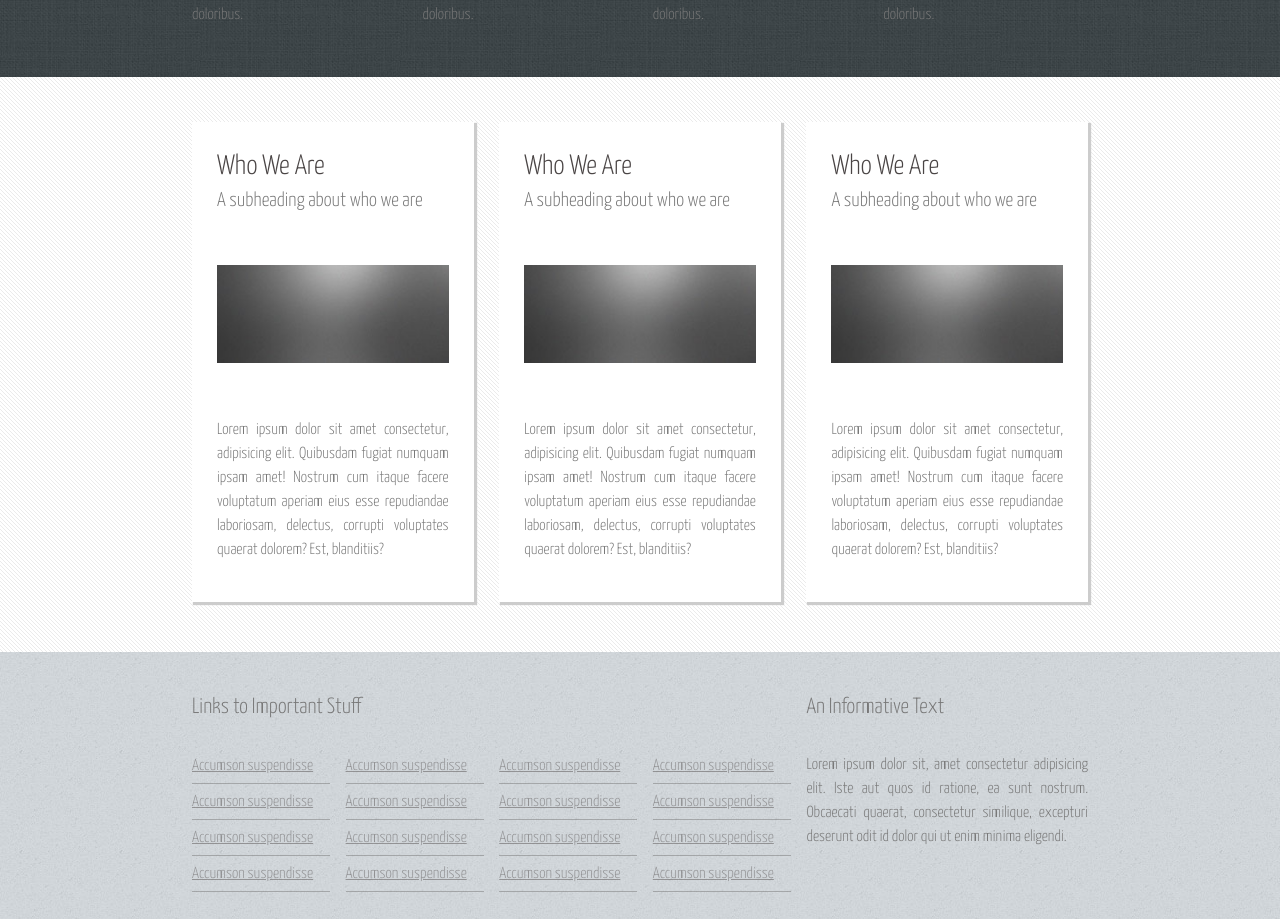
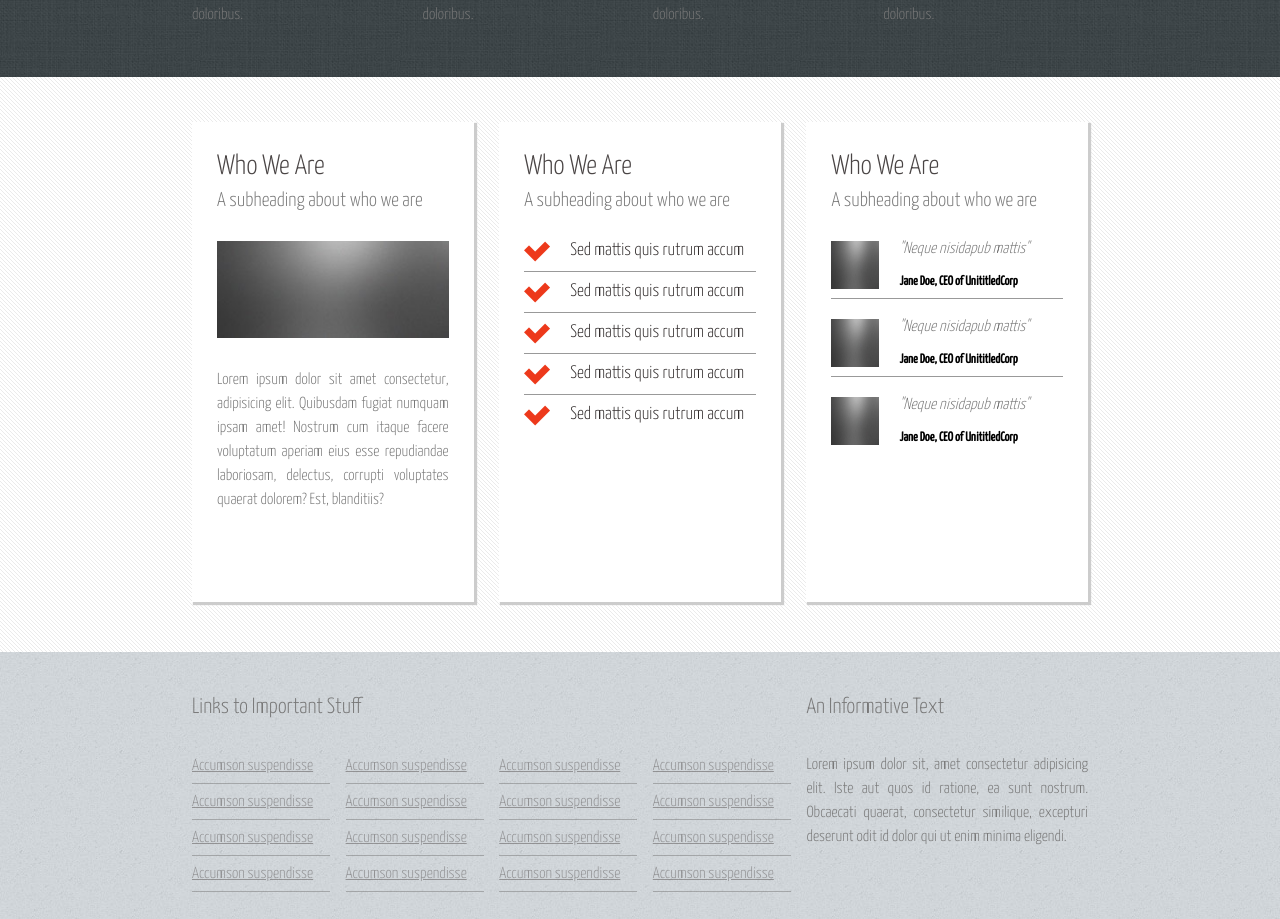
Before and after one commit to DaniyarTurak/Task1, an Angular app: page / in a window 1280 px wide. Shown: the part 783-1702 px from the top of the page. Built offline with nearby package versions, Linux system fonts and the light colour scheme.

Commit message:
fix: range

```diff
--- a/src/app/home/components/range/range.component.html
+++ b/src/app/home/components/range/range.component.html
@@ -18,13 +18,28 @@
       <div class="head">Who We Are</div>
       <div class="subhead">A subheading about who we are</div>
     </div>
-    <img class="photo" src="assets/pic01.jpg" alt="photo" />
-    <p class="text">
-      Lorem ipsum dolor sit amet consectetur, adipisicing elit. Quibusdam fugiat
-      numquam ipsam amet! Nostrum cum itaque facere voluptatum aperiam eius esse
-      repudiandae laboriosam, delectus, corrupti voluptates quaerat dolorem?
-      Est, blanditiis?
-    </p>
+    <ul class="we-do-list">
+      <li class="we-do-list-item">
+        <img src="assets/icon-checkmark.png" alt="checkmark" />
+        <div>Sed mattis quis rutrum accum</div>
+      </li>
+      <li class="we-do-list-item">
+        <img src="assets/icon-checkmark.png" alt="checkmark" />
+        <div>Sed mattis quis rutrum accum</div>
+      </li>
+      <li class="we-do-list-item">
+        <img src="assets/icon-checkmark.png" alt="checkmark" />
+        <div>Sed mattis quis rutrum accum</div>
+      </li>
+      <li class="we-do-list-item">
+        <img src="assets/icon-checkmark.png" alt="checkmark" />
+        <div>Sed mattis quis rutrum accum</div>
+      </li>
+      <li class="we-do-list-item">
+        <img src="assets/icon-checkmark.png" alt="checkmark" />
+        <div>Sed mattis quis rutrum accum</div>
+      </li>
+    </ul>
   </div>
 
   <div class="range">
@@ -32,12 +47,28 @@
       <div class="head">Who We Are</div>
       <div class="subhead">A subheading about who we are</div>
     </div>
-    <img class="photo" src="assets/pic01.jpg" alt="photo" />
-    <p class="text">
-      Lorem ipsum dolor sit amet consectetur, adipisicing elit. Quibusdam fugiat
-      numquam ipsam amet! Nostrum cum itaque facere voluptatum aperiam eius esse
-      repudiandae laboriosam, delectus, corrupti voluptates quaerat dolorem?
-      Est, blanditiis?
-    </p>
+    <ul class="quota-list">
+      <li class="quota-list-item">
+        <img src="assets/pic01.jpg" alt="photo" />
+        <div class="quota-container">
+          <div class="quota">"Neque nisidapub mattis"</div>
+          <div class="author">Jane Doe, CEO of UnititledCorp</div>
+        </div>
+      </li>
+      <li class="quota-list-item">
+        <img src="assets/pic01.jpg" alt="photo" />
+        <div class="quota-container">
+          <div class="quota">"Neque nisidapub mattis"</div>
+          <div class="author">Jane Doe, CEO of UnititledCorp</div>
+        </div>
+      </li>
+      <li class="quota-list-item">
+        <img src="assets/pic01.jpg" alt="photo" />
+        <div class="quota-container">
+          <div class="quota">"Neque nisidapub mattis"</div>
+          <div class="author">Jane Doe, CEO of UnititledCorp</div>
+        </div>
+      </li>
+    </ul>
   </div>
 </section>
--- a/src/app/home/components/range/range.component.scss
+++ b/src/app/home/components/range/range.component.scss
@@ -10,7 +10,6 @@
   .range {
     display: flex;
     flex-direction: column;
-    justify-content: space-between;
     width: 22vw;
     min-height: 480px;
     background-color: #fff;
@@ -18,6 +17,7 @@
     box-shadow: 2px 2px 1px 1px #ccc;
 
     .title {
+      margin-bottom: 30px;
       .head {
         font-size: 28px;
         color: hsl(0, 3%, 28%);
@@ -32,6 +32,82 @@
 
     .photo {
       width: 100%;
+      margin-bottom: 30px;
+    }
+
+    .we-do-list {
+      list-style-type: none;
+
+      .we-do-list-item {
+        display: flex;
+        align-items: center;
+        margin-bottom: 20px;
+        position: relative;
+
+        img {
+          margin-right: 20px;
+        }
+
+        div {
+          font-size: 18px;
+          color: hsl(0, 6%, 19%);
+        }
+
+        &:not(:last-child):before {
+          content: "";
+          position: absolute;
+          left: 0;
+          bottom: -10px;
+          height: 1px;
+          width: 100%;
+          border-bottom: 1px solid hsl(0, 0%, 60%);
+        }
+      }
+    }
+
+    .quota-list {
+      list-style-type: none;
+
+      .quota-list-item {
+        position: relative;
+        display: flex;
+
+        img {
+          width: 3em;
+          height: 3em;
+          margin-right: 20px;
+        }
+
+        .quota-container {
+          display: flex;
+          flex-direction: column;
+          justify-content: space-between;
+
+          .author {
+            font-size: 13px;
+            font-weight: 600;
+          }
+
+          .quota {
+            font-style: italic;
+            color: hsl(0, 0%, 47%);
+          }
+        }
+
+        &:not(:last-child) {
+          margin-bottom: 30px;
+        }
+
+        &:not(:last-child):before {
+          content: "";
+          position: absolute;
+          left: 0;
+          bottom: -10px;
+          height: 1px;
+          width: 100%;
+          border-bottom: 1px solid hsl(0, 0%, 60%);
+        }
+      }
     }
   }
 }
```
Also changed, not shown: src/assets/icon-checkmark.png (added).
